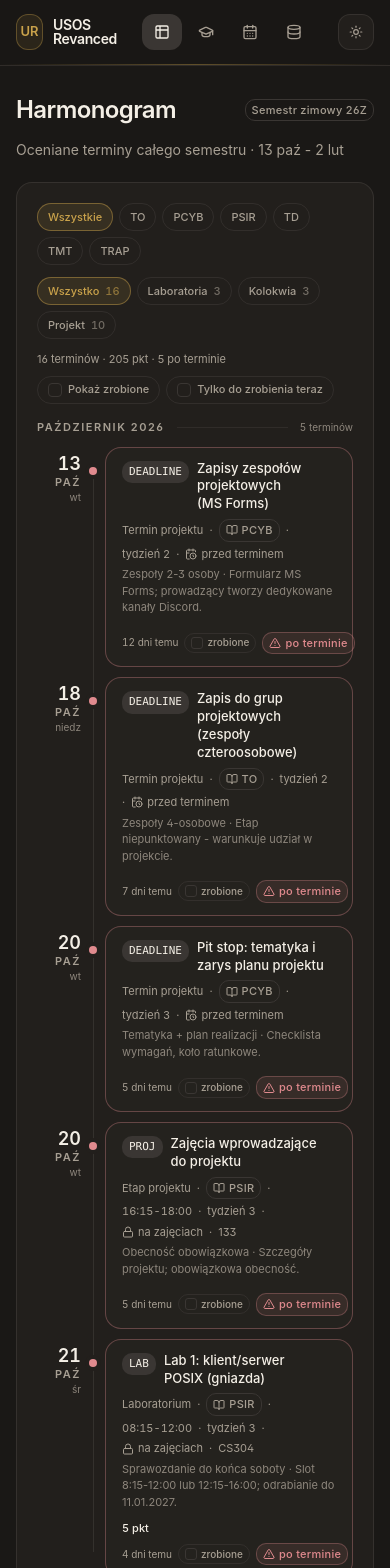
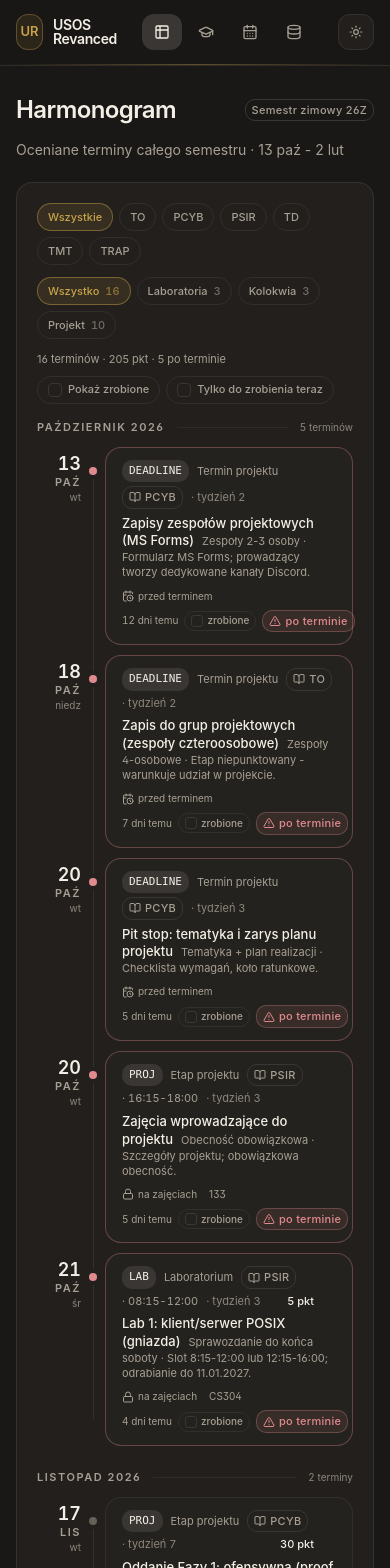
Before and after one commit to Viiico/UsosRevanced, a Nuxt app: page /harmonogram in a window 390 px wide. Shown: the top 1568 px of the page. Built offline with nearby package versions, Linux system fonts and the light colour scheme.

Commit message:
fix(harmonogram): poprzedni nagłówek i stopka karty, tytuł z wymaganiami w jednym wierszu
Środek karty (tytuł, wymagania, notatki) zamiast trzech wierszy to jeden,
zawijany dopiero przy braku miejsca. Liczniki filtrów bez zmian.

```diff
--- a/app/pages/harmonogram.vue
+++ b/app/pages/harmonogram.vue
@@ -299,96 +299,71 @@ function resetFilters() {
                     class="group block rounded-xl border bg-secondary/15 px-4 py-3 transition-all duration-200 hover:-translate-y-0.5 hover:bg-secondary/30 focus-visible:ring-2 focus-visible:ring-ring/50 focus-visible:outline-none"
                     :class="cardTone(term)"
                   >
-                    <!--
-                      Mniej wierszy: po lewej rodzaj + tytuł, pod nimi metadane w jednej linii;
-                      po prawej punkty i stan. Poniżej md prawa kolumna schodzi na dół.
-                    -->
-                    <div class="flex flex-col gap-2.5 md:flex-row md:items-start md:gap-6">
-                      <div class="min-w-0 flex-1">
-                        <div class="flex items-start gap-2">
+                    <div class="flex flex-wrap items-center gap-x-2 gap-y-1">
                       <Badge
                         :variant="term.kind === 'colloquium' ? 'default' : 'secondary'"
-                            class="mt-px shrink-0 font-mono tracking-normal uppercase"
+                        class="font-mono tracking-normal uppercase"
                       >
                         {{ TERM_KIND_SHORT[term.kind] }}
                       </Badge>
-                          <p class="min-w-0 text-dense leading-snug font-medium text-balance">
-                            {{ term.title }}
-                          </p>
-                        </div>
-
-                        <div
-                          class="mt-1.5 flex flex-wrap items-center gap-x-1.5 gap-y-1 text-2xs text-muted-foreground"
-                        >
-                          <span>{{ TERM_KIND_LABEL[term.kind] }}</span>
-                          <template v-if="data.subjects.length > 1 && subjectOf(term)">
-                            <span aria-hidden="true">·</span>
+                      <span class="text-2xs text-muted-foreground">
+                        {{ TERM_KIND_LABEL[term.kind] }}
+                      </span>
                       <Badge
+                        v-if="data.subjects.length > 1 && subjectOf(term)"
                         variant="outline"
                         class="max-w-full min-w-0 gap-1"
                         :title="subjectOf(term)?.name"
                       >
                         <BookOpen class="size-3" />
-                              <!-- Poniżej xl kod przedmiotu - pełna nazwa (np. PSIR) zawijała wiersz metadanych. -->
-                              <span class="xl:hidden">{{ subjectOf(term)?.code }}</span>
-                              <span class="hidden truncate xl:inline">{{ subjectOf(term)?.name }}</span>
+                        <!-- Na telefonie kod przedmiotu - pełna nazwa (np. PSIR) rozpychała stronę. -->
+                        <span class="sm:hidden">{{ subjectOf(term)?.code }}</span>
+                        <span class="hidden truncate sm:inline">{{ subjectOf(term)?.name }}</span>
                       </Badge>
+                      <span v-if="term.start" class="tnum text-2xs text-muted-foreground">
+                        · {{ term.start }}<template v-if="term.end">-{{ term.end }}</template>
+                      </span>
+                      <span v-if="term.weekNo" class="tnum text-2xs text-muted-foreground/80">
+                        · tydzień {{ term.weekNo }}
+                      </span>
+                      <span v-if="isToday(term)" class="text-2xs font-medium text-primary">
+                        · dziś
+                      </span>
+
+                      <span class="ml-auto flex items-center gap-2 text-2xs">
+                        <span v-if="term.pointsMax" class="tnum font-medium">
+                          {{ term.pointsMax }} pkt
+                        </span>
+                        <span v-else class="text-muted-foreground max-sm:hidden">bez punktów</span>
+                        <ArrowRight
+                          class="size-3.5 -translate-x-1 text-muted-foreground/0 transition-all group-hover:translate-x-0 group-hover:text-primary"
+                        />
+                      </span>
+                    </div>
+
+                    <!-- Tytuł z wymaganiami i notatkami w jednym wierszu - zawija się dopiero, gdy brakuje miejsca. -->
+                    <p class="mt-1.5 text-2xs leading-snug text-muted-foreground">
+                      <span class="me-2 text-dense font-medium text-foreground">{{ term.title }}</span>
+                      <template v-if="term.requirement || term.notes">
+                        {{ [term.requirement, term.notes].filter(Boolean).join(' · ') }}
                       </template>
-                          <template v-if="term.start">
-                            <span aria-hidden="true">·</span>
-                            <span class="tnum">
-                              {{ term.start }}<template v-if="term.end">-{{ term.end }}</template>
-                            </span>
-                          </template>
-                          <template v-if="term.weekNo">
-                            <span aria-hidden="true">·</span>
-                            <span class="tnum">tydzień {{ term.weekNo }}</span>
-                          </template>
-                          <span aria-hidden="true">·</span>
+                    </p>
+
+                    <div
+                      class="mt-2 flex flex-wrap items-center gap-x-3 gap-y-1.5 text-3xs text-muted-foreground"
+                    >
                       <span class="inline-flex items-center gap-1">
                         <CalendarClock v-if="term.canBeDoneBefore" class="size-3" />
                         <Lock v-else class="size-3" />
                         {{ term.canBeDoneBefore ? 'przed terminem' : 'na zajęciach' }}
                       </span>
-                          <template v-if="term.group">
-                            <span aria-hidden="true">·</span>
-                            <span class="truncate">{{ term.group }}</span>
-                          </template>
-                          <template v-if="term.location">
-                            <span aria-hidden="true">·</span>
-                            <span class="truncate">{{ term.location }}</span>
-                          </template>
-                          <template v-if="isToday(term)">
-                            <span aria-hidden="true">·</span>
-                            <span class="font-medium text-primary">dziś</span>
-                          </template>
-                        </div>
+                      <span v-if="term.group" class="truncate">{{ term.group }}</span>
+                      <span v-if="term.location" class="truncate">{{ term.location }}</span>
 
-                        <p
-                          v-if="term.requirement || term.notes"
-                          class="mt-1 text-2xs text-muted-foreground/80"
-                        >
-                          {{ [term.requirement, term.notes].filter(Boolean).join(' · ') }}
-                        </p>
-                      </div>
-
-                      <div
-                        class="flex shrink-0 flex-wrap items-center justify-between gap-x-3 gap-y-1.5 md:flex-col md:items-end md:justify-start"
-                      >
-                        <span class="flex items-center gap-2 text-2xs">
-                          <span v-if="term.pointsMax" class="tnum font-medium">
-                            {{ term.pointsMax }} pkt
-                          </span>
-                          <span v-else class="text-muted-foreground max-sm:hidden">bez punktów</span>
-                          <ArrowRight
-                            class="size-3.5 -translate-x-1 text-muted-foreground/0 transition-all group-hover:translate-x-0 group-hover:text-primary max-md:hidden"
-                          />
-                        </span>
-                        <span class="ml-auto flex items-center gap-1.5 text-3xs text-muted-foreground md:ml-0">
+                      <span class="ml-auto flex items-center gap-1.5">
                         <span class="tnum whitespace-nowrap">{{ relativeDays(term.date, nowIso) }}</span>
                         <TermStatusControl :term="term" />
                       </span>
-                      </div>
                     </div>
                   </NuxtLink>
                 </div>
```
Lines whose indentation alone changed are shown as unchanged.
